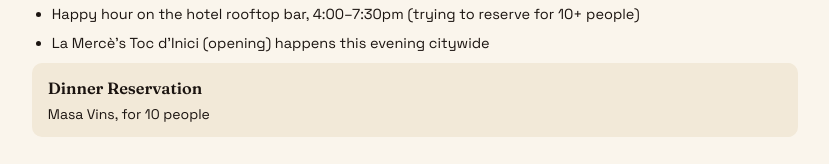
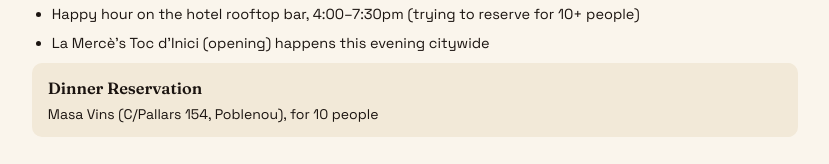
Before and after one commit to WilCF/lamerce, a plain HTML site: page index.html in a window 1280 px wide. Shown: the part 5322-5486 px from the top of the page, without its empty margins (225-1054 px from the left). Drawn offline with nearby package versions, Linux system fonts and the light colour scheme.

Commit message:
Add address to Masa Vins dinner reservation

```diff
--- a/index.html
+++ b/index.html
@@ -723,7 +723,7 @@
     </ul>
     <div class="resv">
       <b><span data-lang="en">Dinner Reservation</span><span data-lang="ca">Reserva de Sopar</span><span data-lang="es">Reserva de Cena</span></b>
-      <span data-lang="en">Masa Vins, for 10 people</span><span data-lang="ca">Masa Vins, per a 10 persones</span><span data-lang="es">Masa Vins, para 10 personas</span>
+      <span data-lang="en">Masa Vins (C/Pallars 154, Poblenou), for 10 people</span><span data-lang="ca">Masa Vins (C/Pallars 154, Poblenou), per a 10 persones</span><span data-lang="es">Masa Vins (C/Pallars 154, Poblenou), para 10 personas</span>
     </div>
   </div>
 
```
